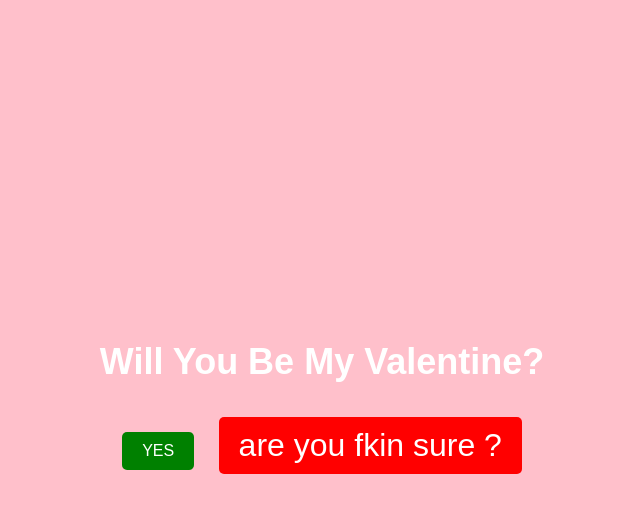
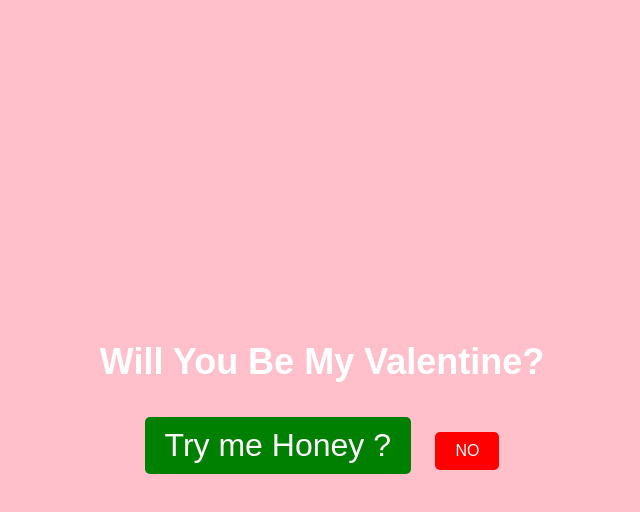
Before and after one commit to sumit2401/valentine, a plain HTML site: page index.html in a window 1280 px wide. Both pictures are taken after a click on the button "NO". Shown: the whole page, without its empty margins (318-958 px from the left). Drawn offline with Linux system fonts and the light colour scheme.

Commit message:
Update index.html

```diff
--- a/index.html
+++ b/index.html
@@ -23,8 +23,8 @@
     }
 
     function areYouSure() {
-        let btn = document.querySelector('.no-btn');
-        btn.innerHTML="are you fkin sure ?";
+        let btn = document.querySelector('.yes-btn');
+        btn.innerHTML="Try me Honey ?";
         let currentSize = window.getComputedStyle(btn).getPropertyValue('font-size');
         let newSize = parseFloat(currentSize) * 2;
         btn.style.fontSize = newSize + 'px';
```
